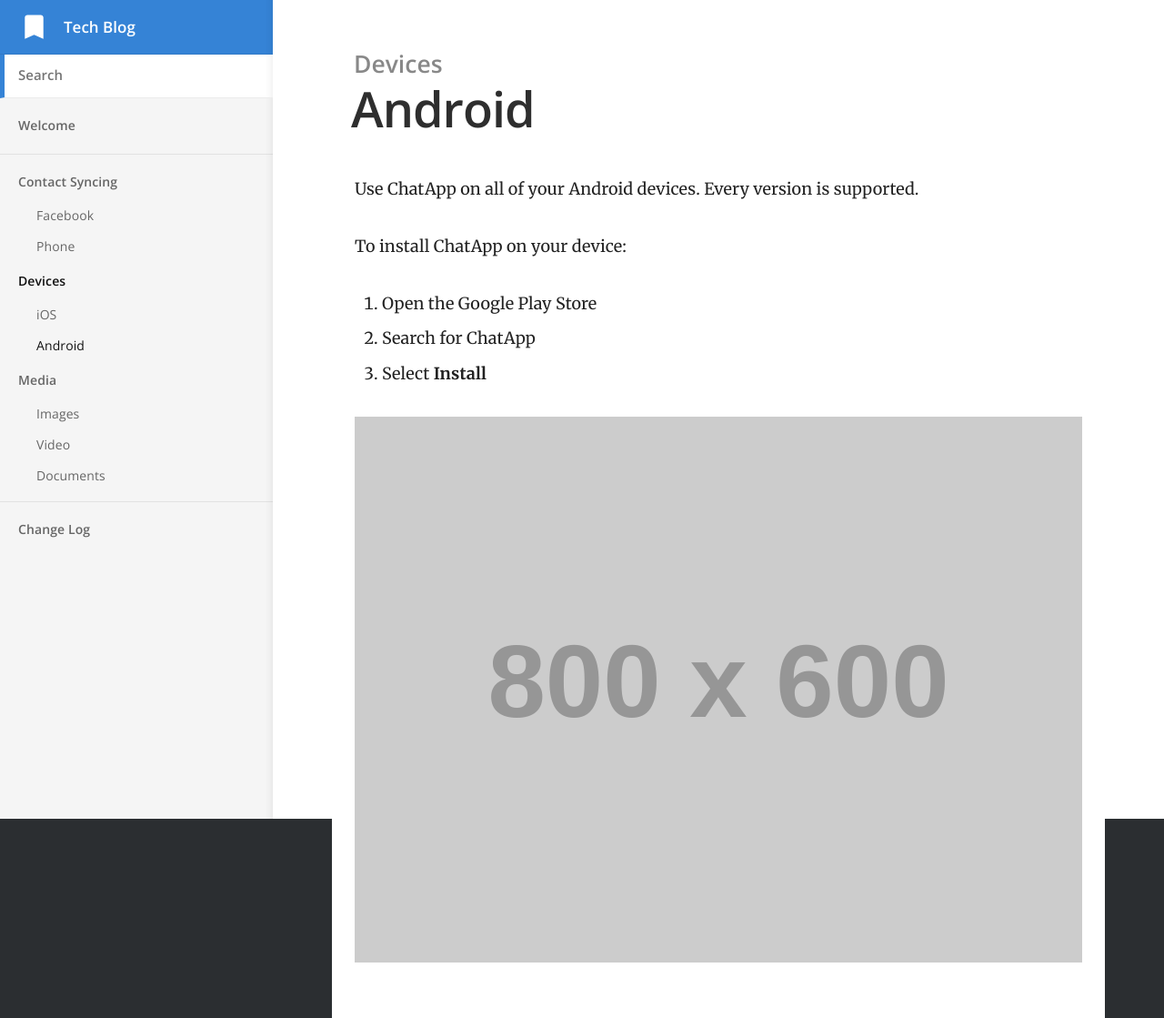
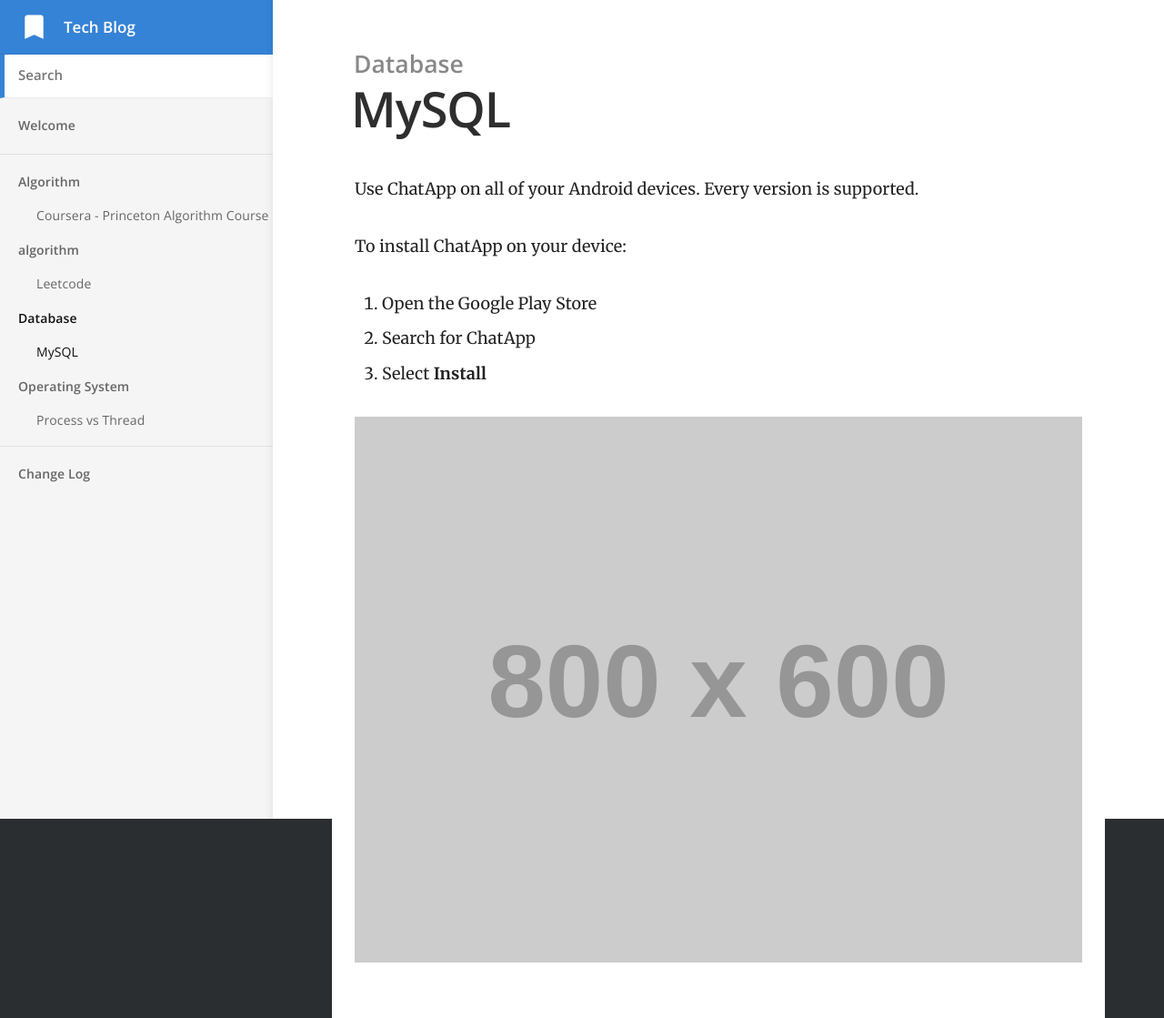
Before and after one commit to shadowoom/shadowoom.github.io, a Jekyll site: the page built from _docs/database/mysql.md, in a window 1280 px wide. Shown: the whole page at 91% size. Built offline with Jekyll 4.4.1, drawn with Linux system fonts in a browser that asks for light colours.

Commit message:
change categories

```diff
--- a/_docs/contact-syncing/facebook.md
+++ b/_docs/algorithm/coursera.md
@@ -1,6 +1,6 @@
 ---
-title: Facebook
-category: Contact Syncing
+title: Coursera - Princeton Algorithm Course
+category: Algorithm
 order: 1
 ---
 
--- a/_docs/contact-syncing/phone.md
+++ b/_docs/algorithm/leetcode.md
@@ -1,6 +1,6 @@
 ---
-title: Phone
-category: Contact Syncing
+title: Leetcode
+category: algorithm
 order: 2
 ---
 
--- a/_docs/devices/android.md
+++ b/_docs/database/mysql.md
@@ -1,7 +1,7 @@
 ---
-title: Android
-category: Devices
-order: 2
+title: MySQL
+category: Database
+order: 1
 ---
 
 Use ChatApp on all of your Android devices. Every version is supported.
--- a/_docs/media/images.md
+++ b/_docs/operating-system/process-vs-thread.md
@@ -1,6 +1,6 @@
 ---
-title: Images
-category: Media
+title: Process vs Thread
+category: Operating System
 order: 1
 ---
 
```
Also changed, not shown: _docs/devices/ios.md (deleted, +0 -15 lines), _docs/media/documents.md (deleted, +0 -17 lines), _docs/media/video.md (deleted, +0 -17 lines).
